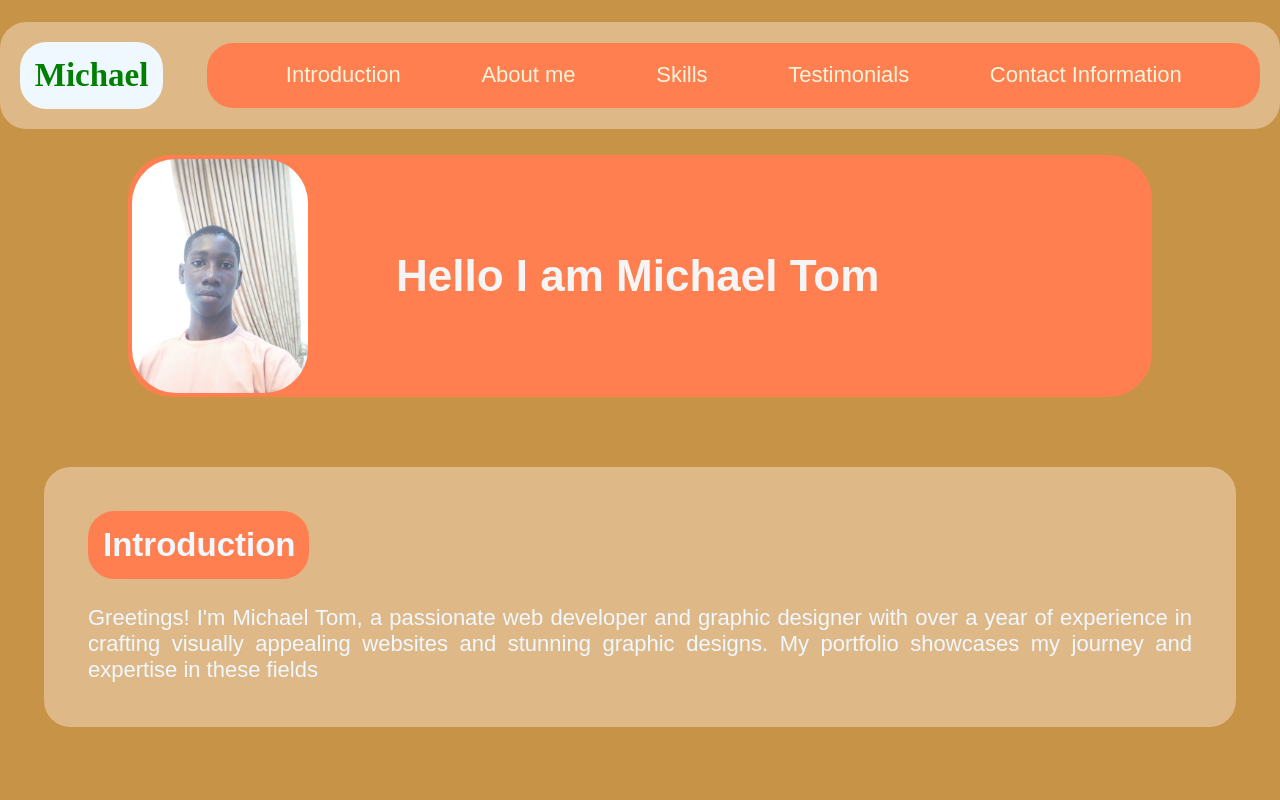
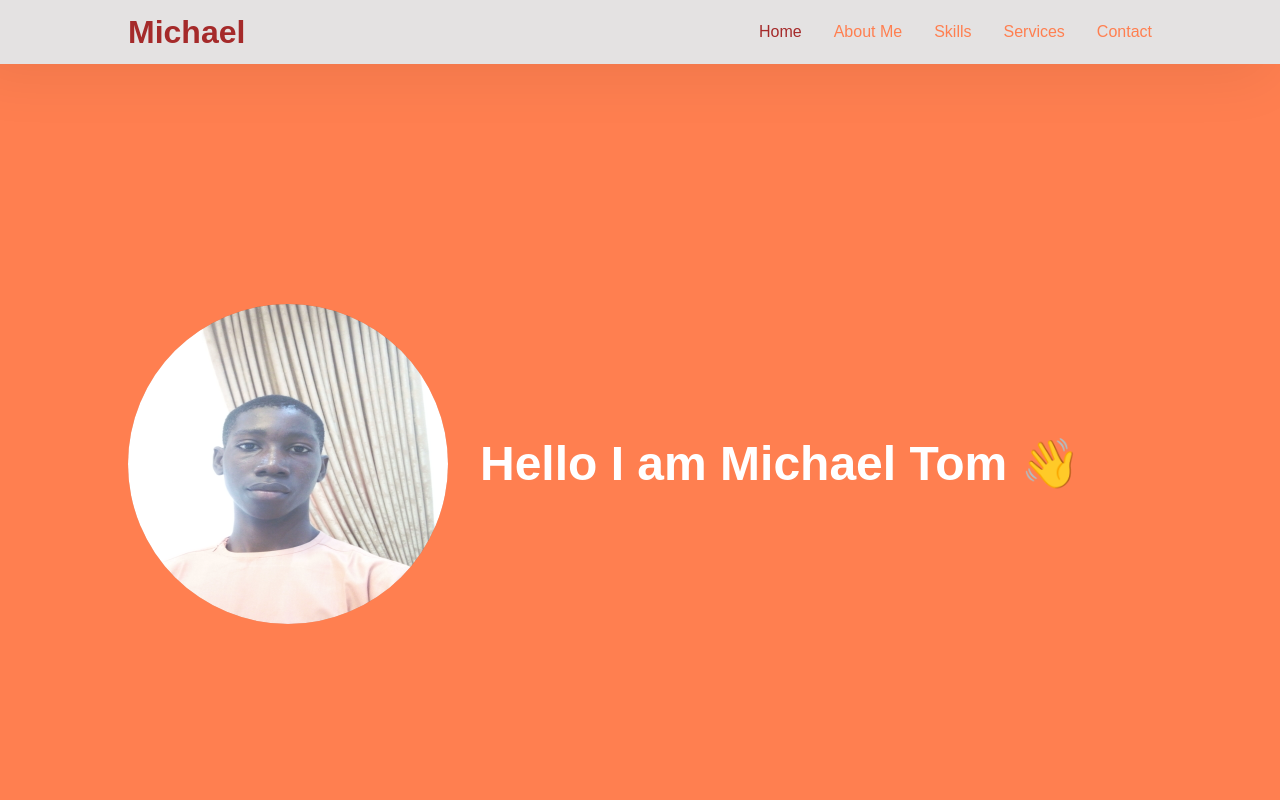
Before and after one commit to michaeltom1/Michaeltom, a plain HTML site: page index.html in a window 1280 px wide. Shown: the top 800 px of the page. Drawn offline with Linux system fonts and the light colour scheme.

Commit message:
redesigned

```diff
--- a/index.html
+++ b/index.html
@@ -3,100 +3,11 @@
   <head>
     <meta charset="UTF-8" />
     <meta name="viewport" content="width=device-width, initial-scale=1.0" />
-    <meta name="author" content="Michael Tom" />
-    <meta name="Description" content="A Michael Tom Webpage" />
     <title>Michael Tom</title>
-    <link rel="stylesheet" href="style.css" type="text/css" />
-    <link rel="icon" href="asset/img/mich.jpg" type="image/x-icon" />
+    <style id="style"></style>
   </head>
   <body>
-    <header>
-      <nav>
-        <div class="navb">
-          <h1 class="michael">Michael</h1>
-          <div class="navb sub_items">
-            <p class="nav_intext">Introduction</p>
-            <p class="nav_intext">About me</p>
-            <p class="nav_intext">Skills</p>
-            <p class="nav_intext">Testimonials</p>
-            <p class="nav_intext">Contact Information</p>
-          </div>
-        </div>
-      </nav>
-      <br />
-      <div class="parent">
-        <div class="image_and_text">
-          <img
-            src="asset/img/mich.jpg"
-            alt="a picture of Michael Tom"
-            class="mypic"
-          />
-          <h1>Hello I am Michael Tom</h1>
-        </div>
-        <br />
-      </div>
-      <div class="intro">
-        <h2 class="intext">Introduction</h2>
-        <br>
-        <div>
-          <p>
-            Greetings! I'm Michael Tom, a passionate web developer
-            and graphic designer with over a year of experience in crafting
-            visually appealing websites and stunning graphic designs. My portfolio
-            showcases my journey and expertise in these fields
-          </p>
-        </div>
-      </div>
-    </header>
-
-    <section class="sect">
-      <br />
-      <h2 class="sub_heads">Projects Showcase</h2>
-      <p class="par">
-        Explore a curated selection of my projects, including
-        website designs, logo creations, branding campaigns, and more. Each
-        project comes with a brief description highlighting the objectives,
-        challenges, and solutions implemented
-      </p>
-      <br />
-
-      <h2 class="sub_heads">Skills Section</h2>
-      <p class="par">
-        Proficient in HTML, CSS, JavaScript, Adobe Photoshop,
-        Illustrator, and WordPress. My skills are complemented by a strong eye
-        for design and a deep understanding of user experience principles
-      </p>
-      <br />
-
-      <h2 class="sub_heads rect" >Testimonials / Recommendations</h2>
-      <p class="par">
-        Hear what my clients have to say!
-        Testimonials from satisfied clients underscore my dedication,
-        professionalism, and ability to deliver exceptional results
-      </p>
-      <br />
-
-      <h2 class="sub_heads abme">About Me</h2>
-      <p class="par">
-        Learn more about the person behind the designs. My journey,
-        inspirations, and aspirations in the world of web development and
-        graphic design
-      </p>
-      <br >
-      <h2 class="sub_heads">Contact Information</h2>
-        <p class="par">
-          Ready to start a project together? Reach out to me
-          via email at <u>mic81070@example.com</u> or connect with me on Facebook and WhatsApp
-        </p>
-    </section>
-    <section>
-      <aside> </aside>
-    </section>
-    <footer>
-      <div class="fot">
-        <p>&lt;&lt;&lt; &copy; <bold>Michael Tom<bold>&gt;&gt;&gt;</p>
-
-      </div>
-    </footer>
+    <div id="root"></div>
+    <script src="main.js"></script>
   </body>
 </html>
--- /dev/null
+++ b/main.js
@@ -0,0 +1,197 @@
+const root = document.getElementById("root");
+const style = document.getElementById("style");
+
+document.title = "Michael Tom"
+
+root.innerHTML = `
+<div>
+    <header>
+      <nav>
+        <div>
+          <a href="#"> <p class="logo">Michael</p></a>
+        </div>
+        <div class="navItems">
+          <ul class="">
+            <li><a href="#" class="active">Home</a></li>
+            <li><a href="#about">About Me</a></li>
+            <li><a href="#skills">Skills</a></li>
+            <li><a href="#services">Services</a></li>
+            <li><a href="#contact">Contact</a></li>
+          </ul>
+        </div>
+      </nav>
+    </header>
+
+    <section class="intro">
+      <img src="../asset/img/mich.jpg" alt="" id="img" />
+      <h1>Hello I am Michael Tom 👋</h1>
+    </section>
+    <div class="sect">
+      <section id="about">
+        <div class="subHeadings">
+          <h2>About Me</h2>
+        </div>
+        <div class="sectionText">
+          <p>
+            Greetings! I'm Michael Tom, a passionate web developer and graphic
+            designer with over a year of experience in crafting visually
+            appealing websites and stunning graphic designs. My portfolio
+            showcases my journey and expertise in these fields
+          </p>
+        </div>
+      </section>
+
+      <section id="skills">
+        <div class="subHeadings">
+          <h2>Skills</h2>
+        </div>
+        <div class="sectionText">
+          <p>
+            Proficient in HTML, CSS, JavaScript. My skills are complemented by a
+            strong eye for design and a deep understanding of user experience
+            principles
+          </p>
+        </div>
+      </section>
+
+      <section id="services">
+        <div class="subHeadings">
+          <h2>Services</h2>
+        </div>
+        <div class="sectionText">
+          <p>I provide Services Ranging from Web design to Graphic Design</p>
+        </div>
+      </section>
+      <section id="contact">
+        <div class="subHeadings">
+          <h2>contact</h2>
+        </div>
+        <div class="sectionText">
+          <p>
+            Ready to start a project together? Reach out to me via email or
+            connect with me on Social Media
+          </p>
+        </div>
+      </section>
+    </div>
+    <footer id="footer"><a href="#"><<< © Michael Tom>>></a></footer>
+</div>`;
+
+const documentCss = `
+      *{
+        scroll-behavior: smooth;
+      }
+      body {
+        margin: 0;
+        padding: 0;
+        box-sizing: border-box;
+        background: #ff7f50;
+        font-family: Arial, Helvetica, sans-serif;
+        color: white;
+      }
+      header {
+        background: #e4e2e2;
+        box-shadow: -18px 3px 61px 9px rgba(0, 0, 0, 0.07);
+        position: fixed;
+        width: 100%;
+      }
+      nav {
+        display: flex;
+        align-items: center;
+        width: 80%;
+        margin: auto;
+        justify-content: space-between;
+        height: 4rem;
+      }
+      a {
+        text-decoration: none;
+        color: #ff7f50;
+      }
+      a:hover {
+        color: brown;
+      }
+      .logo {
+        font-weight: 800;
+        font-size: xx-large;
+        color: brown;
+      }
+      .active {
+        color: brown;
+      }
+      li {
+        list-style: none;
+      }
+      ul {
+        display: flex;
+        gap: 2rem;
+      }
+
+      section {
+        width: 80%;
+        margin: auto;
+        text-align: center;
+        padding-top: 4rem;
+        padding-bottom: 4rem;
+      }
+      .intro h1 {
+        font-size: 3rem;
+        font-weight: 700;
+      }
+      .intro {
+        height: 100vh;
+        width: 80%;
+        margin: auto;
+        display: flex;
+        align-items: center;
+        gap: 2rem;
+      }
+      #img {
+        height: 20rem;
+        width: 20rem;
+        border-radius: 50%;
+        background: #d84712d2;
+      }
+      .sect {
+        background: brown;
+      }
+      .subHeadings {
+        background: coral;
+        border-radius: 2rem;
+        padding: 0.25rem 0;
+      }
+      .sectionText {
+        box-shadow: -18px 3px 61px 9px rgba(0, 0, 0, 0.07);
+        padding: 2rem;
+        border-radius: 2rem;
+        margin-top: 2rem;
+      }
+      footer a{
+        color: white;
+      }
+      footer {
+        height: 5rem;
+        background: coral;
+        display: flex;
+        justify-content: center;
+        align-items: center;
+      }
+      /* Extra small devices (phones, 600px and down) */
+      @media only screen and (max-width: 600px) {
+      .intro {
+        height: 100vh;
+        width: 80%;
+        margin: auto;
+        display: flex;
+        flex-direction: column;
+        align-items: center;
+        gap: 2rem;
+        padding-top: 5rem;
+      }
+       .navItems {
+        display: none;
+        gap: 2rem;
+      }
+      }
+`;
+
+style.innerHTML = documentCss;
--- a/style.css
+++ /dev/null
@@ -1,143 +0,0 @@
-* {
-  margin: 0;
-  padding: 0;
-  box-sizing: border-box;
-  font-family: sans-serif;
-}
-
-html {
-  font-size: 22px;
-}
-
-body {
-  background-color: #333;
-  color: whitesmoke;
-}
-
-/* the header section */
-header {
-  background-color: rgb(199, 148, 71);
-  padding-bottom: 2rem;
-  padding-top: 1rem;
-}
-
-/* my name in the nav section */
-
-.michael {
-  color: green;
-  font-weight: 700rem;
-  font-family: Cascadia Code;
-  background-color: aliceblue;
-  border-radius: 1.2rem;
-  padding: 15px;
-  font-weight: 1000rem;
-}
-.michael:hover {
-  color: white;
-  background-color: darkgreen;
-}
-
-/* the nav bar/section */
-
-.navb {
-  background-color: burlywood;
-  display: flex;
-  width: 100%;
-  margin: 0;
-  align-items: center;
-  justify-content: space-between;
-  gap: 2rem;
-  padding: 0.9rem;
-  border-radius: 1.2rem;
-}
-.sub_items {
-  display: flex;
-  justify-content: space-evenly;
-  align-items: end;
-  gap: 1rem;
-  background-color: coral;
-}
-
-.nav_intext {
-  color: beige;
-}
-
-.nav_intext:hover {
-  background-color: burlywood;
-  border-radius: 0.4rem;
-  padding: 2px;
-}
-/* the part containing mypic and hello i am Michael Tom */
-.image_and_text {
-  background-color: coral;
-  border-radius: 2rem;
-  display: flex;
-  width: 80%;
-  margin: 0 auto;
-  align-items: center;
-  gap: 2rem;
-  padding: 4px;
-}
-
-.mypic {
-  width: 8rem;
-  border-radius: 2rem;
-  margin-right: 2rem;
-}
-
-/* the intoduction paragraph */
-
-.intro {
-  padding: 2rem;
-  text-align: justify;
-  background-color: burlywood;
-  border-radius: 1.2rem;
-  color: aliceblue;
-  margin: 2rem;
-}
-
-.intext {
-  background-color: coral;
-  width: 20%;
-  padding: 15px;
-  border-radius: 1.2rem;
-  text-align: center;
-}
-
-.sect {
-  background-color: brown;
-  padding: 2rem;
-}
-.par {
-  padding: 2rem;
-  text-align: justify;
-  background-color: burlywood;
-  border-radius: 1.2rem;
-  color: aliceblue;
-  margin: 2rem;
-}
-
-.sub_heads {
-  width: 28%;
-  border-radius: 1.2rem;
-  text-align: center;
-  background-color: coral;
-  padding: 0.5rem;
-}
-.rect {
-  width: 50%;
-}
-
-.abme {
-  width: 20%;
-}
-
-/* the footer section */
-.fot {
-  padding: 2rem;
-  display: flex;
-  margin: 0 auto;
-  justify-content: center;
-  align-items: center;
-  background-color: #333;
-}
```
Also changed, not shown: asset/v1.html.txt (added).
